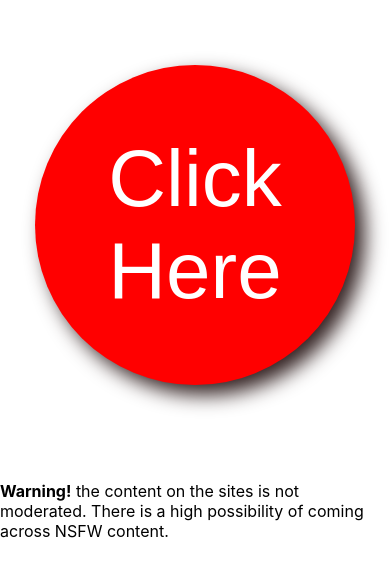
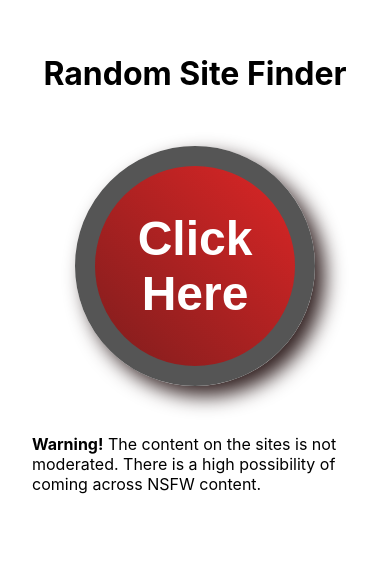
Before and after one commit to saile515/random-site, a React (Create React App) app in the folder frontend/: page / in a window 390 px wide. Shown: the part 151-728 px from the top of the page. Built offline with nearby package versions, Linux system fonts and the light colour scheme.

Commit message:
Styled button

```diff
--- a/frontend/src/App.css
+++ b/frontend/src/App.css
@@ -4,17 +4,32 @@
 	align-items: center;
 	flex-direction: column;
 	height: 100vh;
+	padding: 2rem;
 }
 
 .mainButton {
-	background-color: red;
-	border: none;
+	background: rgb(127, 29, 29);
+	background: -moz-linear-gradient(45deg, rgba(127, 29, 29, 1) 0%, rgba(220, 38, 38, 1) 100%);
+	background: -webkit-linear-gradient(45deg, rgba(127, 29, 29, 1) 0%, rgba(220, 38, 38, 1) 100%);
+	background: linear-gradient(45deg, rgba(127, 29, 29, 1) 0%, rgba(220, 38, 38, 1) 100%);
+	filter: progid:DXImageTransform.Microsoft.gradient(startColorstr="#7f1d1d",endColorstr="#dc2626",GradientType=1);
+	border: 20px solid #555555;
 	outline: none;
 	width: 20rem;
 	height: 20rem;
 	border-radius: 20rem;
 	color: white;
-	font-size: 5rem;
+	font-size: 4rem;
+	font-weight: bolder;
 	box-shadow: 10px 10px 20px #332222;
 	margin: 5rem;
 }
+
+@media only screen and (max-width: 500px) {
+	.mainButton {
+		width: 15rem;
+		height: 15rem;
+		font-size: 3rem;
+		margin: 2rem;
+	}
+}
--- a/frontend/src/App.tsx
+++ b/frontend/src/App.tsx
@@ -14,11 +14,12 @@ function App() {
 
 	return (
 		<div className="App">
+			<h1>Random Site Finder</h1>
 			<button className="mainButton" onClick={handleClick}>
 				Click Here
 			</button>
 			<p>
-				<b>Warning!</b> the content on the sites is not moderated. There is a high possibility of coming across NSFW content.
+				<b>Warning!</b> The content on the sites is not moderated. There is a high possibility of coming across NSFW content.
 			</p>
 		</div>
 	);
--- a/frontend/src/index.css
+++ b/frontend/src/index.css
@@ -1,13 +1,14 @@
 body {
-  margin: 0;
-  font-family: -apple-system, BlinkMacSystemFont, 'Segoe UI', 'Roboto', 'Oxygen',
-    'Ubuntu', 'Cantarell', 'Fira Sans', 'Droid Sans', 'Helvetica Neue',
-    sans-serif;
-  -webkit-font-smoothing: antialiased;
-  -moz-osx-font-smoothing: grayscale;
+	margin: 0;
+	font-family: -apple-system, BlinkMacSystemFont, "Segoe UI", "Roboto", "Oxygen", "Ubuntu", "Cantarell", "Fira Sans", "Droid Sans", "Helvetica Neue", sans-serif;
+	-webkit-font-smoothing: antialiased;
+	-moz-osx-font-smoothing: grayscale;
 }
 
 code {
-  font-family: source-code-pro, Menlo, Monaco, Consolas, 'Courier New',
-    monospace;
+	font-family: source-code-pro, Menlo, Monaco, Consolas, "Courier New", monospace;
 }
+
+* {
+	box-sizing: border-box;
+}
```
